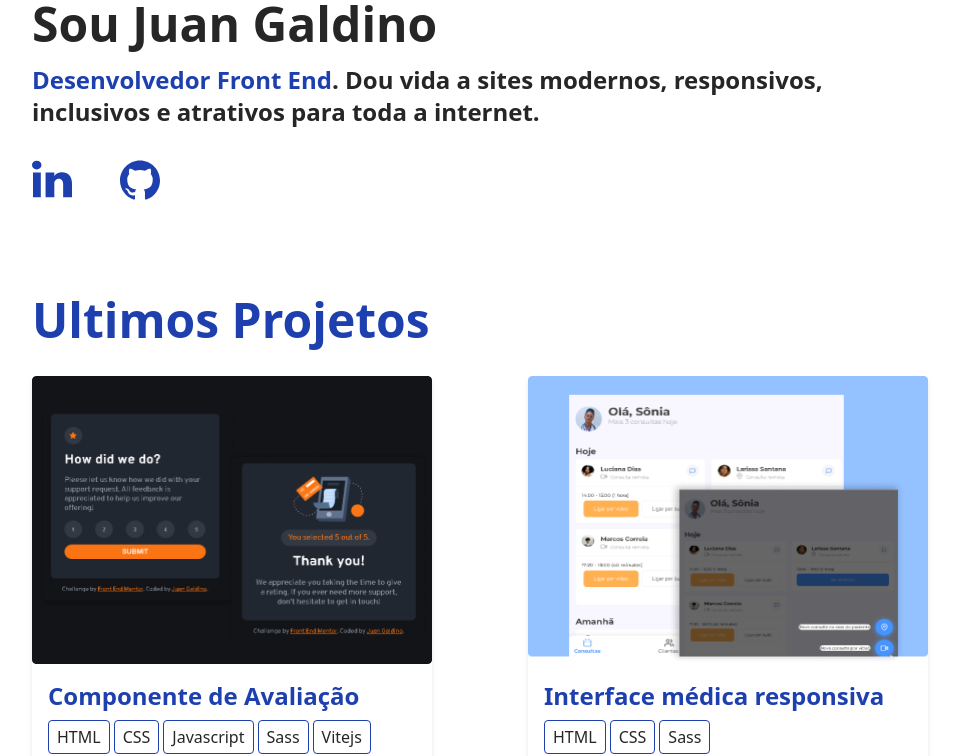
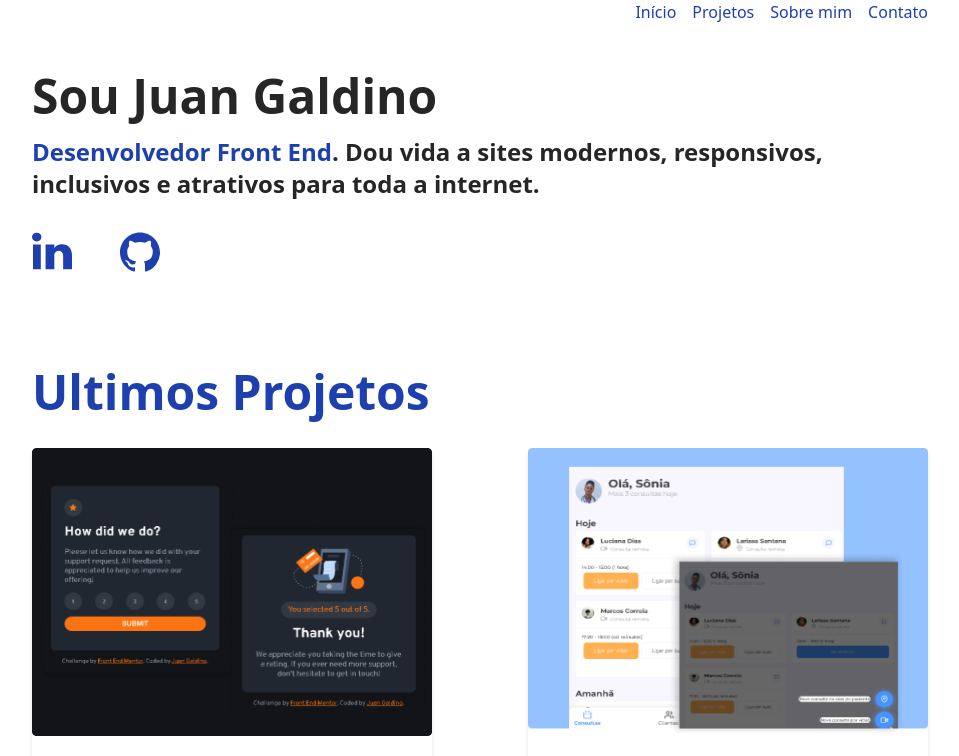
Before and after one commit to juan-galdino/Portfolio-Pessoal, a React (Vite) app: page / in a window 1280 px wide. Shown: the top 756 px of the page, without its empty margins (160-1119 px from the left). Built offline with nearby package versions, Linux system fonts and the light colour scheme.

Commit message:
feat: Section links at header

```diff
--- a/index.html
+++ b/index.html
@@ -1,5 +1,5 @@
 <!DOCTYPE html>
-<html lang="pt-br">
+<html lang="pt-br" class="scroll-smooth">
   <head>
     <meta charset="UTF-8" />
     <link rel="icon" type="image/svg+xml" href="/vite.svg" />
--- a/src/App.jsx
+++ b/src/App.jsx
@@ -8,17 +8,17 @@ function App() {
   return (
     <div className="flex flex-col text-neutral-800 0sm:px-4 ">
       <header>
-        {/* <nav>
-          <ul>
-            <li>Início</li>
-            <li>Projetos</li>
-            <li>Sobre mim</li>
-            <li>Contato</li>
+        <nav>
+          <ul className="flex gap-4 max-w-4xl mx-auto justify-end mb-12 text-blue-800">
+            <li><a href="#home">Início</a></li>
+            <li><a href="#latest-projects">Projetos</a></li>
+            <li><a href="#about-me">Sobre mim</a></li>
+            <li><a href="#contact">Contato</a></li>
           </ul>
-        </nav> */}
+        </nav>
       </header>
       <main className='text-center max-w-4xl mx-auto lg:text-left'>
-        <section>
+        <section id="home">
           <h1 className="text-5xl font-bold mb-4 ">Sou Juan Galdino</h1>
           <p className="text-2xl font-semibold  " >
             <span className=" text-blue-800">Desenvolvedor Front End</span>. Dou
@@ -77,7 +77,7 @@ function App() {
           </div>
         </section>
 
-        <section className='mb-28'>
+        <section id="latest-projects" className='mb-28'>
           <h2 className="text-5xl font-bold mb-8 text-blue-800">
             Ultimos Projetos
           </h2>
@@ -108,7 +108,7 @@ function App() {
           </div>
         </section>
 
-        <section className="flex flex-col justify-center items-center lg:items-start lg:flex-row lg:gap-x-24 bg-blue-50 mb-12">
+        <section id="about-me" className="flex flex-col justify-center items-center lg:items-start lg:flex-row lg:gap-x-24 bg-blue-50 mb-12">
           <div>
             <img
               className="max-w-72"
@@ -157,7 +157,7 @@ function App() {
             <Skill>TailwindCSS</Skill>
           </article>
         </section>
-        <section>
+        <section id="contact">
           <h2>Vamos conversar!</h2>
           <form action=""></form>
         </section>
```
